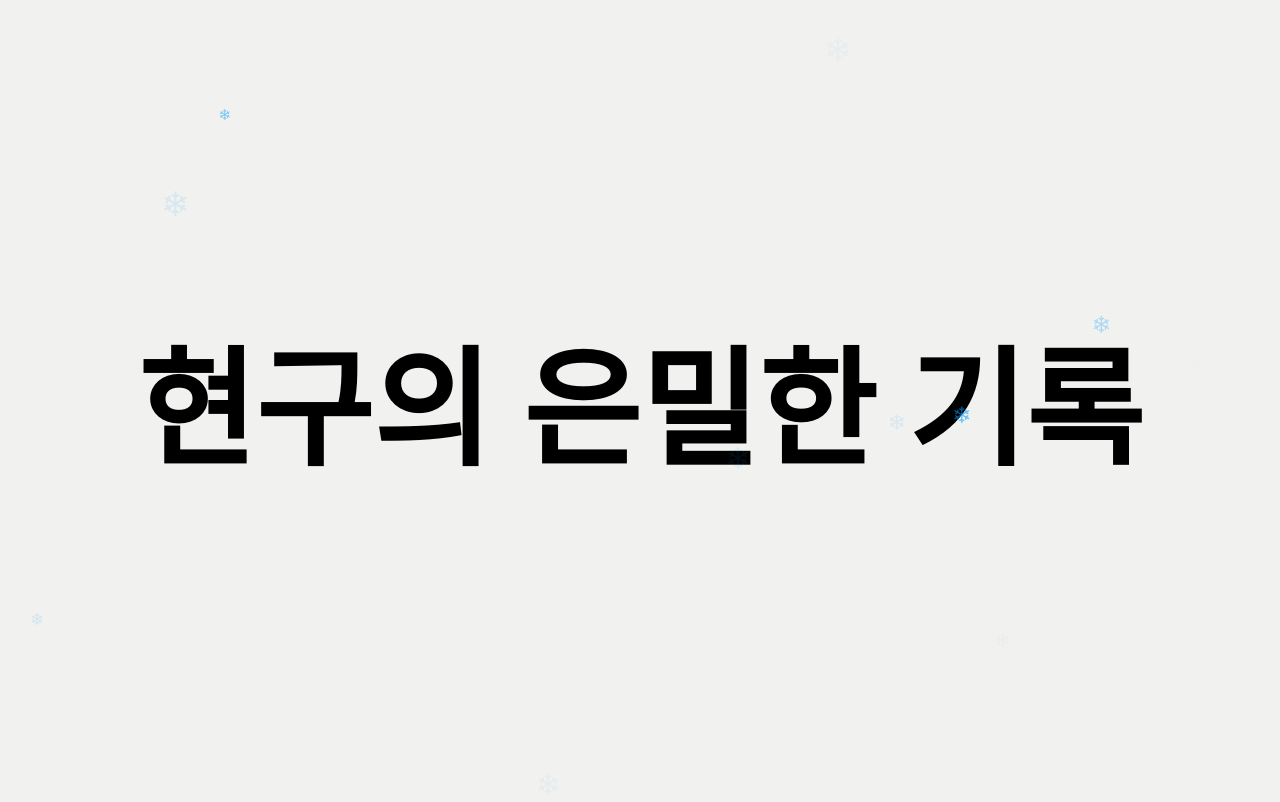
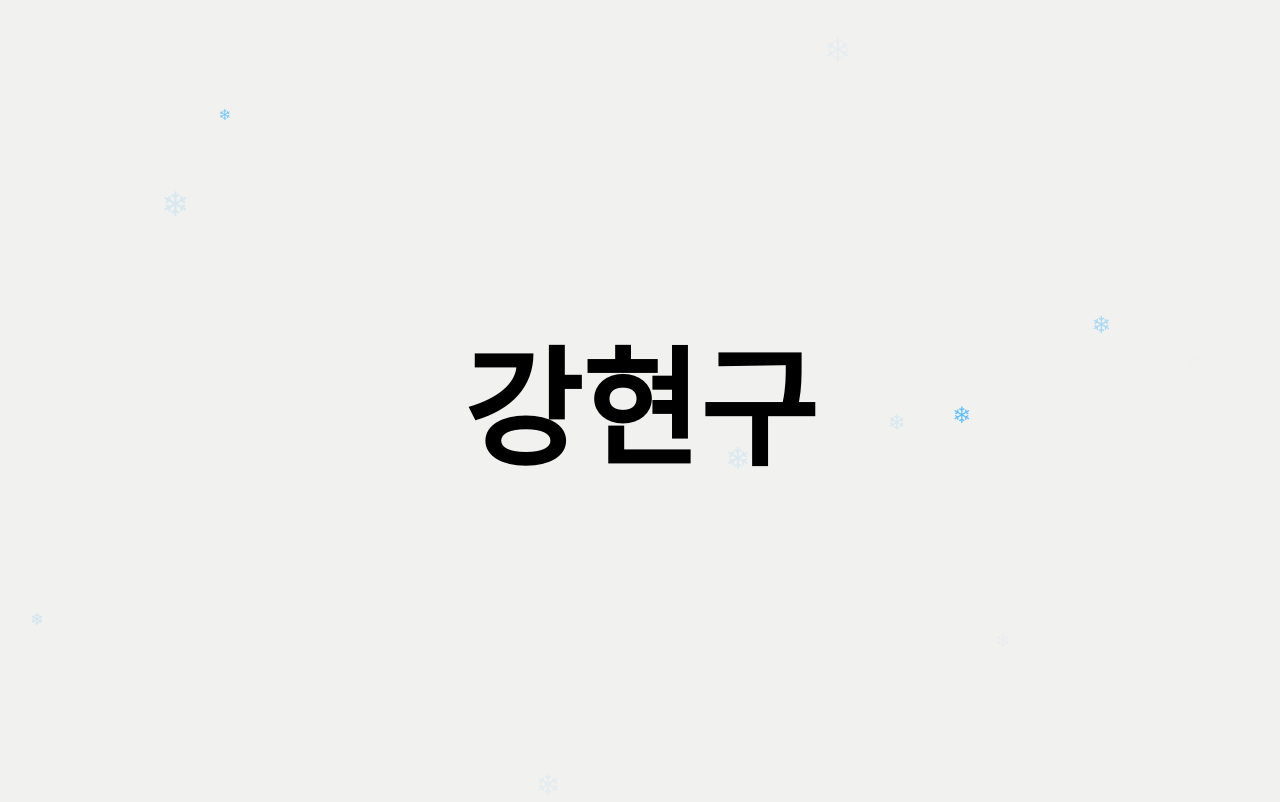
Before and after one commit to ardkyer/ardkyer9.github.io, a plain HTML site: page index.html in a window 1280 px wide. Drawn offline with Linux system fonts and the light colour scheme.

Commit message:
Update index.html

```diff
--- a/index.html
+++ b/index.html
@@ -41,7 +41,7 @@
 </style>
 </head>
 <body>
-<div class="text" onclick="window.open('https://www.notion.so/abe0476023b44aaba52954db328dc3c5', '_blank');">현구의 은밀한 기록</div>
+<div class="text" onclick="window.open('https://www.notion.so/abe0476023b44aaba52954db328dc3c5', '_blank');">강현구</div>
 <script>
   // Create a snowflake element
   function createSnowflake() {
```
